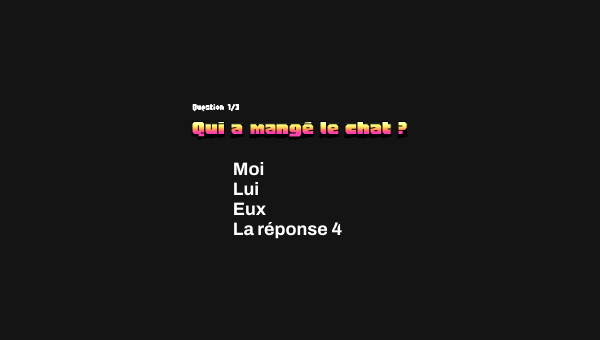
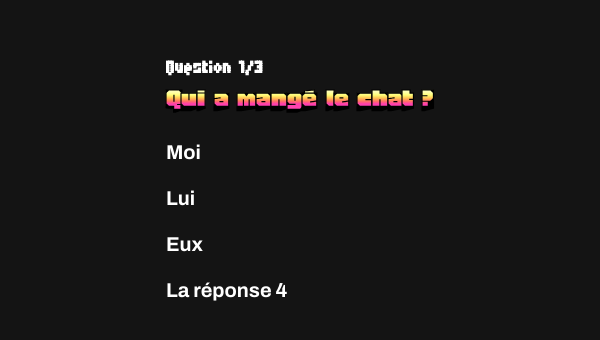
Before and after one commit to cmoagcod/Simple_Quiz_System, a plain HTML site: page quiz.html in a window 600 px wide. Shown: the part 222-562 px from the top of the page. Drawn offline with Linux system fonts and the light colour scheme.

Commit message:
Kind of Responsive Size for quiz

```diff
--- a/src/style.css
+++ b/src/style.css
@@ -12,12 +12,53 @@
 }
 
 
-:root {
-    --question_size: 4vw;
-    --reponse_size: 3vw;
-    --question_number_size: 2vw;
+@media screen and (max-height: 500px) {
+    :root {
+        --question_size: 50px;
+        --reponse_size: 30px;
+        --question_number_size: 25px;
+    }
 }
 
+@media screen and (min-width: 1400px) {
+    :root {
+        --question_size: 100px;
+        --reponse_size: 75px;
+        --question_number_size: 50px;
+    }
+}
+
+@media screen and (min-width: 900px) and (max-width: 1400px) {
+    :root {
+        --question_size: 75px;
+        --reponse_size: 50px;
+        --question_number_size: 32px;
+    }
+}
+
+@media screen and (min-width: 600px) and (max-width: 900px) {
+    :root {
+        --question_size: 50px;
+        --reponse_size: 30px;
+        --question_number_size: 25px;
+    }
+}
+
+@media screen and (max-width: 600px) {
+    :root {
+        --question_size: 30px;
+        --reponse_size: 20px;
+        --question_number_size: 25px;
+    }
+}
+
+@media screen and (max-width: 600px) and (max-height: 500px) {
+    :root {
+        --question_size: 30px;
+        --reponse_size: 20px;
+        --question_number_size: 25px;
+    }
+}
 
 body {
     background-color: rgb(20, 20, 20);
@@ -41,12 +82,18 @@ body {
     padding: 0;
 }
 
+.questions ul {
+    padding: 0;
+    margin: 0;
+}
+
 .questions li {
     font-family: Archivo, sans-serif;
     font-size: var(--reponse_size);
     list-style: none;
     margin: 0;
     padding: 0;
+    margin-top: 3vh;
 }
 
 .questions li a {
```
